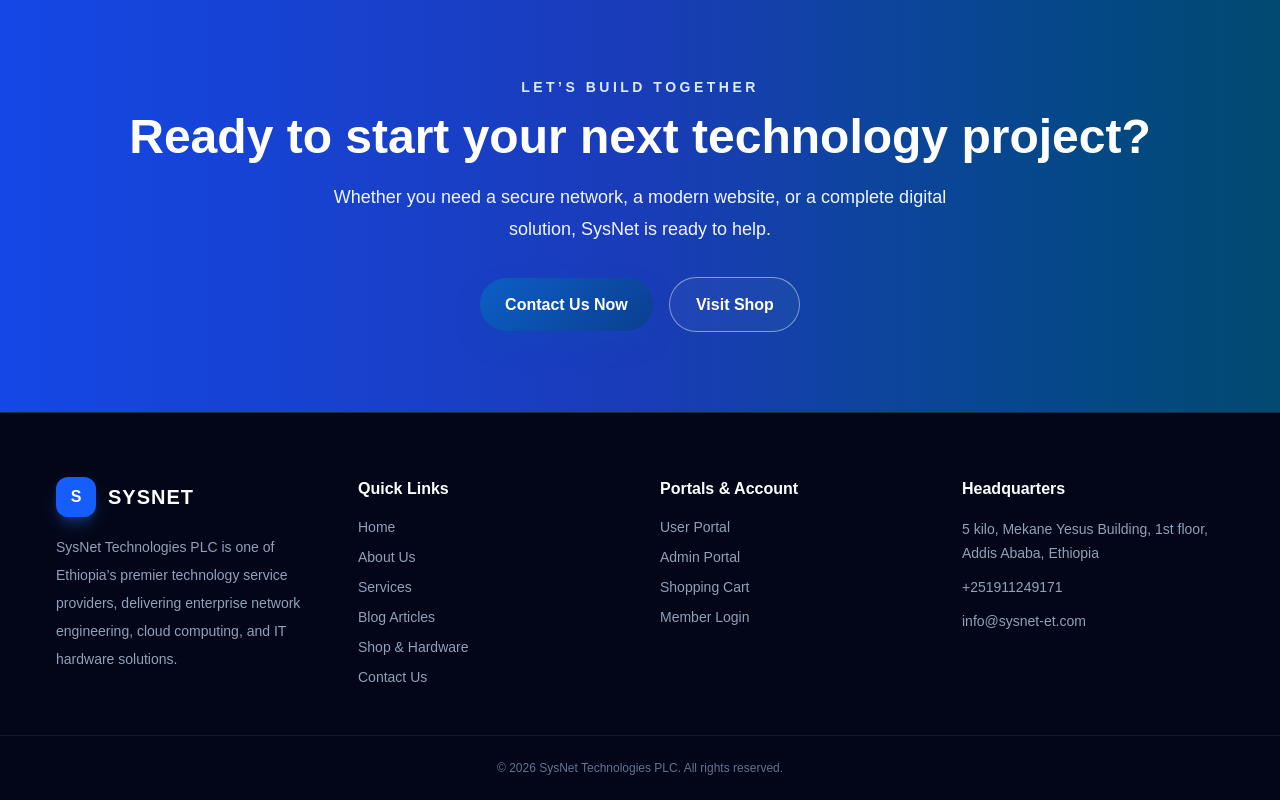
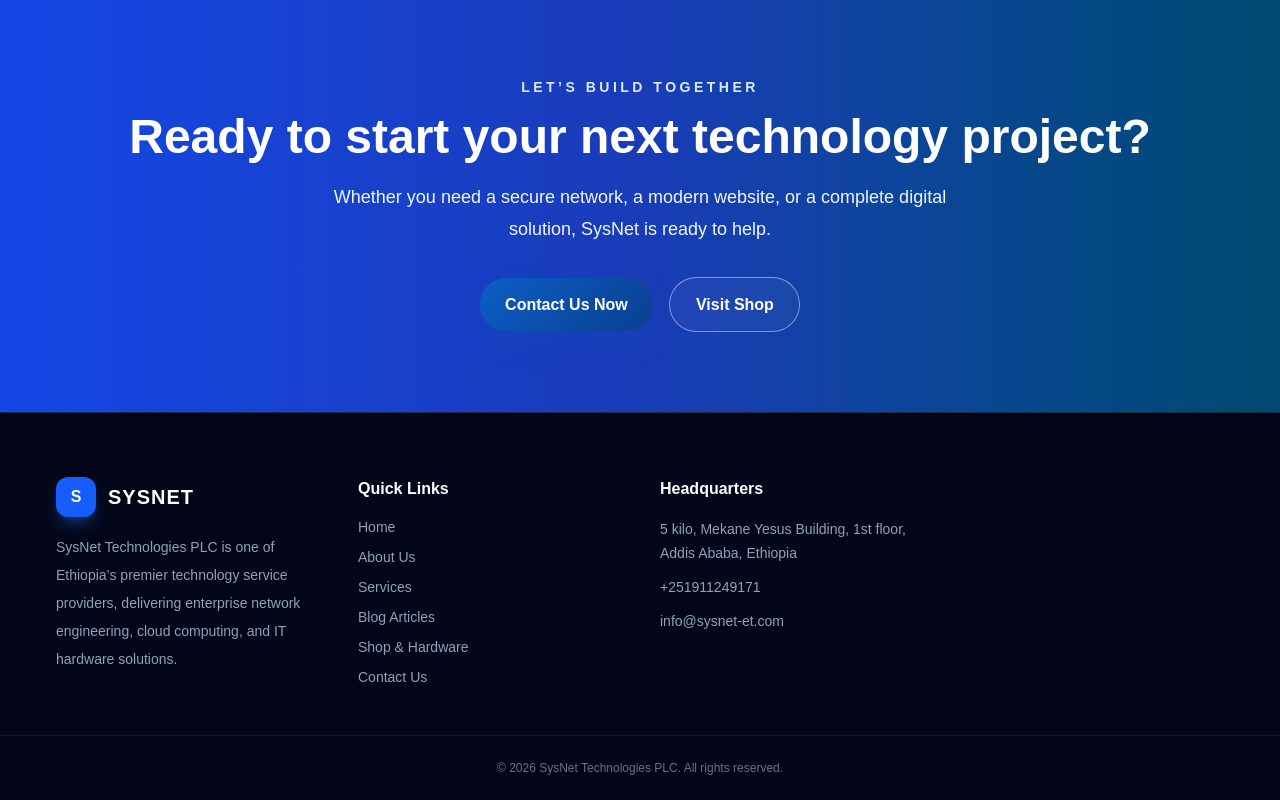
Before and after one commit to Yaya1200/sysnext, a Next.js app: page / in a window 1280 px wide. Shown: the part 4812-5612 px from the top of the page. Built offline with nearby package versions, Linux system fonts and the light colour scheme; no server answers; the database is empty.

Commit message:
removing portals

```diff
--- a/app/components/Footer.tsx
+++ b/app/components/Footer.tsx
@@ -100,25 +100,6 @@ export default async function Footer() {
           </ul>
         </div>
 
-        {/* Portals */}
-        <div>
-          <h3 className="mb-4 text-base font-bold text-white">
-            Portals & Account
-          </h3>
-
-          <ul className="space-y-2.5 text-sm text-slate-400">
-            {portalLinks.map((link) => (
-              <li key={link.name}>
-                <Link
-                  href={link.href}
-                  className="transition hover:text-blue-400"
-                >
-                  {link.name}
-                </Link>
-              </li>
-            ))}
-          </ul>
-        </div>
 
         {/* Headquarters */}
         <div>
```
